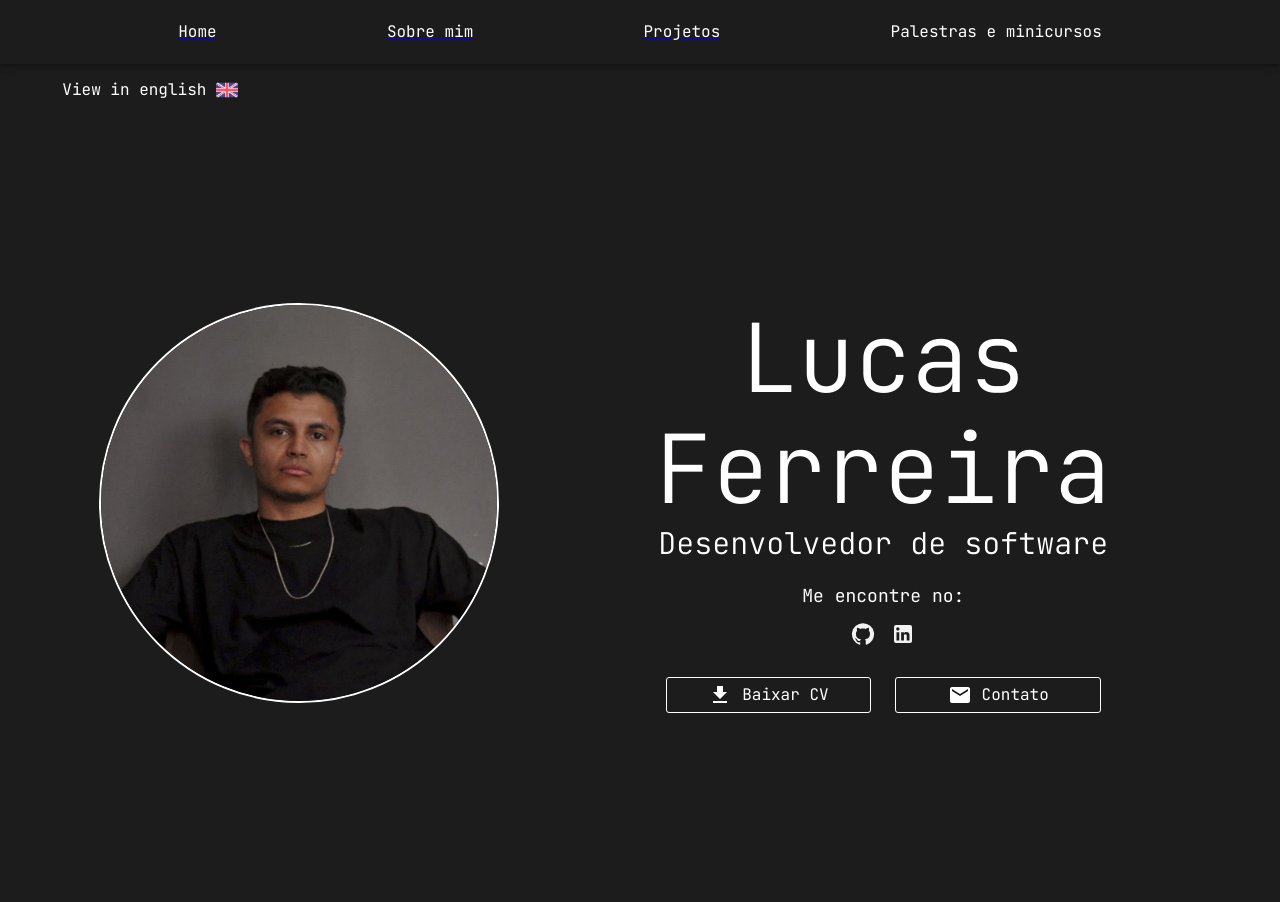
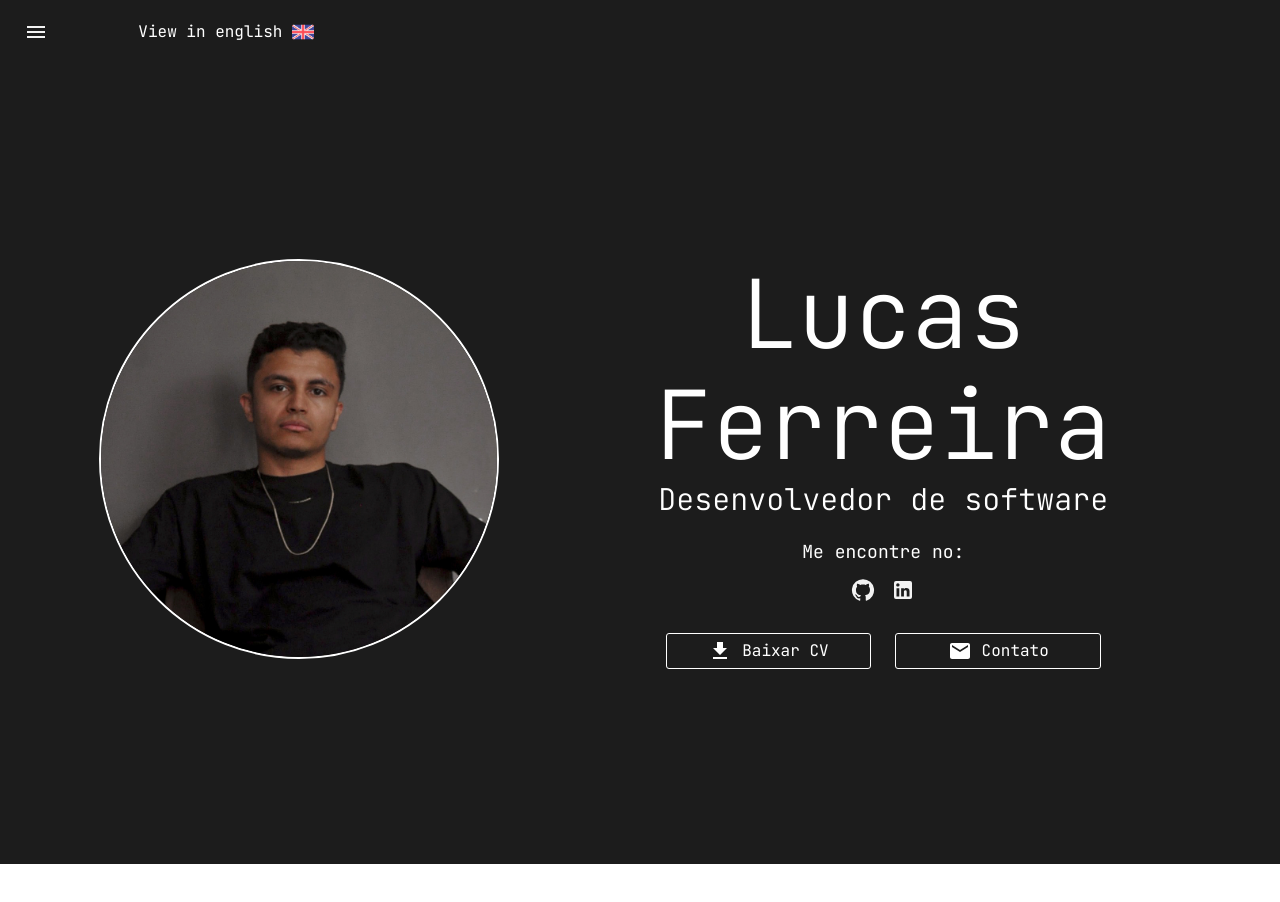
Before and after one commit to lucasfrr/lf-portfolio, a React (Vite) app: page / in a window 1280 px wide. Shown: the top 902 px of the page. After the commit the page ends 864 px from the top, so only its background shows below. Built offline with nearby package versions, Linux system fonts and the light colour scheme.

Commit message:
feat: add app bar with drawer

```diff
--- /dev/null
+++ b/src/components/LFBar/LFBar.tsx
@@ -0,0 +1,59 @@
+import { useState } from "react";
+
+import { AppBar, Box, Drawer, Toolbar, Typography } from "@mui/material"
+import IconButton from '@mui/material/IconButton';
+import MenuIcon from '@mui/icons-material/Menu';
+import LFDrawer from "../../components/LFDrawer/LFDrawer";
+import LangButton from "../LangButton/LangButton";
+import { useTranslation } from "react-i18next";
+import FlagImg from "../FlagImg/FlagImg";
+import Brazil from "../../assets/images/brazil.png"
+import UnitedKingdom from "../../assets/images/united-kingdom.png"
+
+const LFBar = () => {
+
+    const [open, setOpen] = useState(false)
+    const toggleDrawer = (newOpen: boolean) => () => (
+        setOpen(newOpen)
+    )
+
+    const { i18n: {changeLanguage, language}} = useTranslation()
+    const [currentlanguage, setCurrentLanguage] = useState(language)
+    const handleChangelanguage = () => {
+        const newLanguage = currentlanguage === "pt" ? "en": "pt"
+        changeLanguage(newLanguage)
+        setCurrentLanguage(newLanguage)
+    }
+
+    return (
+        <>
+            <Box sx={{ flexGrow: 1 }}>
+                <AppBar position="static">
+                    <Toolbar>
+                        <IconButton
+                            size="large"
+                            edge="start"
+                            color="inherit"
+                            aria-label="menu"
+                            sx={{ mr: 2 }}
+                            onClick={toggleDrawer(true)}
+                        >
+                            <MenuIcon color="secondary" />
+                        </IconButton>
+                        <Drawer open={open} onClose={toggleDrawer(false)}>
+                            <LFDrawer onClick={toggleDrawer(true)} />
+                        </Drawer>
+                        <LangButton onClick={handleChangelanguage}>
+                            {currentlanguage === "pt" ?
+                                <><Typography>View in english</Typography><FlagImg src={UnitedKingdom} /></> :
+                                <><Typography>Ver em Português</Typography><FlagImg src={Brazil} /></>
+                            }
+                        </LangButton>
+                    </Toolbar>
+                </AppBar>
+            </Box>
+        </>
+    )
+}
+
+export default LFBar
--- /dev/null
+++ b/src/components/LFDrawer/LFDrawer.tsx
@@ -0,0 +1,35 @@
+import Box from '@mui/material/Box';
+import List from '@mui/material/List';
+import ListItem from '@mui/material/ListItem';
+import ListItemText from '@mui/material/ListItemText';
+import { Link } from 'react-router-dom';
+
+interface LFDrawerProps {
+    onClick: () => void
+}
+
+const LFDrawer: React.FC<LFDrawerProps> = ({ onClick }) => {
+
+    return (
+        <>
+            <Box sx={{width: 250}} role="presentation" onClick={onClick}>
+                <List>
+                    <ListItem key="home">
+                        <Link to="/"><ListItemText primary="Home" /></Link>
+                    </ListItem>
+                    <ListItem key="aboutme">
+                        <Link to="/about-me"><ListItemText primary="About Me" /></Link>
+                    </ListItem>
+                    <ListItem key="projects">
+                        <Link to="/projects"><ListItemText primary="Projects" /></Link>
+                    </ListItem>
+                    <ListItem key="tw">
+                        <Link to="#"><ListItemText primary="Talks and Workshops" /></Link>
+                    </ListItem>
+                </List>
+            </Box>
+        </>
+    )
+}
+
+export default LFDrawer
--- a/src/pages/About/About.tsx
+++ b/src/pages/About/About.tsx
@@ -1,16 +1,17 @@
+import { t } from "i18next";
 import { Box, Card, CardContent, Container, Grid, Stack, Typography } from "@mui/material"
 import WorkspacePremiumIcon from '@mui/icons-material/WorkspacePremium';
 import SchoolIcon from '@mui/icons-material/School';
-import { t } from "i18next";
+
 import LFPageStyle from "../../components/LFPageStyle/LFPageStyle";
 import LFPaper from "../../components/LFPaper/LFPaper";
-import LFNavBar from "../../components/LFNavBar/LFNavBar";
+import LFBar from "../../components/LFBar/LFBar";
 
 const About = () => {
 
     return (
         <>
-            <LFNavBar />
+            <LFBar />
             <LFPageStyle>
                 <Container maxWidth="lg">
                     <Grid container spacing={2}>
--- a/src/pages/Hero/Hero.tsx
+++ b/src/pages/Hero/Hero.tsx
@@ -1,5 +1,4 @@
 import React from "react";
-import { useState } from "react";
 import {
     Box,
     Button,
@@ -17,22 +16,18 @@ import {
     useMediaQuery,
     useTheme
 } from "@mui/material"
+import { t } from "i18next";
 import DownloadIcon from '@mui/icons-material/Download';
 import GitHubIcon from '@mui/icons-material/GitHub';
 import LinkedInIcon from '@mui/icons-material/LinkedIn';
 import EmailIcon from '@mui/icons-material/Email';
 import { TransitionProps } from "@mui/material/transitions";
-import { useTranslation } from "react-i18next";
 
 import AvatarImg from "../../assets/images/avatar.jpg"
-import Brazil from "../../assets/images/brazil.png"
-import UnitedKingdom from "../../assets/images/united-kingdom.png"
 import LFButton from "../../components/LFButton/LFButton";
-import LangButton from "../../components/LangButton/LangButton";
-import LFNavBar from "../../components/LFNavBar/LFNavBar";
 import LFPageStyle from "../../components/LFPageStyle/LFPageStyle";
 import LFAvatar from "../../components/LFAvatar/LFAvatar";
-import FlagImg from "../../components/FlagImg/FlagImg";
+import LFBar from "../../components/LFBar/LFBar";
 
 
 const Hero = () => {
@@ -45,15 +40,6 @@ const Hero = () => {
     ) {
         return <Slide direction="up" ref={ref} {...props} />
     })
-
-    const { t, i18n: {changeLanguage, language}} = useTranslation()
-    const [currentlanguage, setCurrentLanguage] = useState(language)
-
-    const handleChangelanguage = () => {
-        const newLanguage = currentlanguage === "pt" ? "en": "pt"
-        changeLanguage(newLanguage)
-        setCurrentLanguage(newLanguage)
-    }
 
     const [openDialogCV, setOpenDialogCV] = React.useState(false)
     const handleClickOpenDialogCV = () => {setOpenDialogCV(true)}
@@ -73,18 +59,7 @@ const Hero = () => {
 
     return (
         <>
-            <LFNavBar />
-            <Grid sx={{backgroundColor: theme.palette.primary.main}} container pt={1}>
-                <Box>
-                    <LangButton onClick={handleChangelanguage}>
-                        {currentlanguage === "pt" ?
-                            <><Typography>View in english</Typography><FlagImg src={UnitedKingdom} /></> :
-                            <><Typography>Ver em Português</Typography><FlagImg src={Brazil} /></>
-                        }
-                    </LangButton>
-
-                </Box>
-            </Grid>
+            <LFBar />
             <LFPageStyle>
                 <Container maxWidth="lg">
                     <Grid container spacing={2}>
--- a/src/pages/Projects/Projects.tsx
+++ b/src/pages/Projects/Projects.tsx
@@ -1,13 +1,14 @@
+import { t } from "i18next";
 import { Container, Grid, Typography } from "@mui/material"
-import { t } from "i18next"
-import LFNavBar from "../../components/LFNavBar/LFNavBar"
+
 import LFPageStyle from "../../components/LFPageStyle/LFPageStyle"
+import LFBar from "../../components/LFBar/LFBar";
 
 const Projects = () => {
 
     return (
         <>
-            <LFNavBar />
+            <LFBar />
             <LFPageStyle>
                 <Container maxWidth="lg">
                     <Grid container spacing={2}>
```
